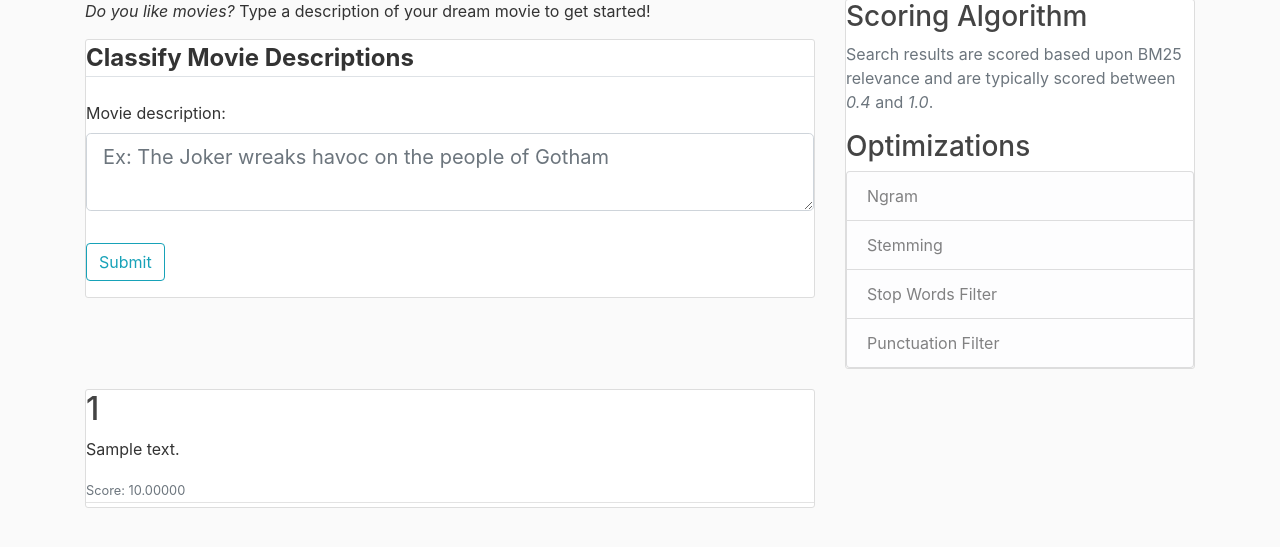
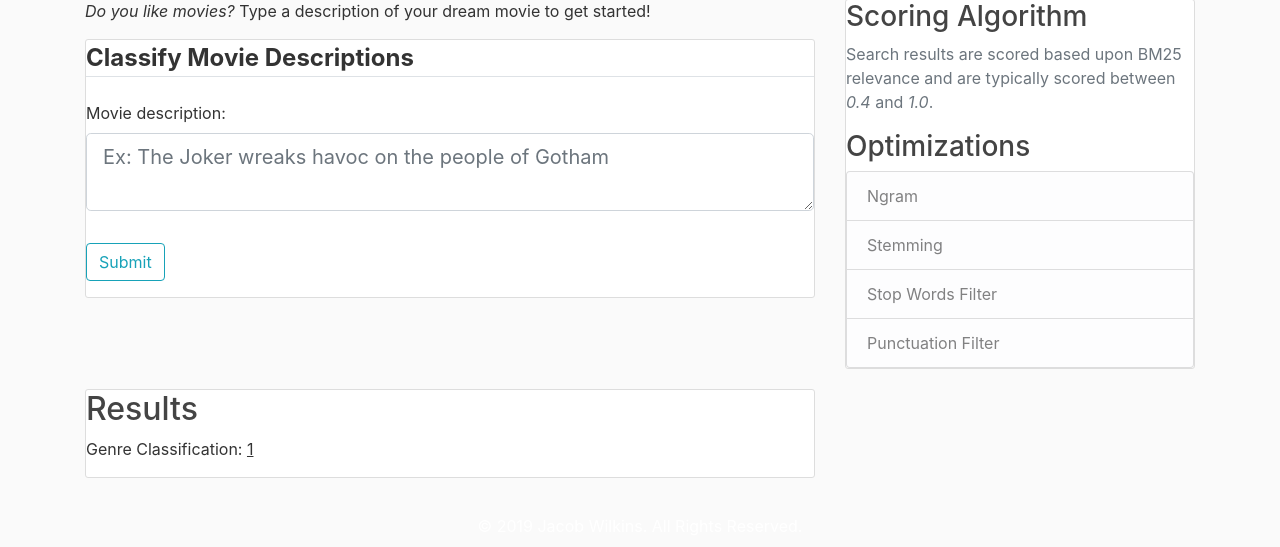
Before and after one commit to JacobAWilkins/Movifier, a Flask app: template templates/classify.html in a window 1280 px wide. Shown: the part 81-628 px from the top of the page. Run offline with Flask 2, Linux system fonts and the light colour scheme; the template is opened without the code that fills it: values that come from a table or form of the project are taken from there, most other values are stand-ins (such as "Sample title", 1, 10 or a date in 2020); parts of the project's set-up code (start-up, migrations or seed data) failed here and were passed over; some libraries are stand-ins or nearby versions.

Commit message:
Update classify.html

```diff
--- a/templates/classify.html
+++ b/templates/classify.html
@@ -21,6 +21,7 @@
             <div class="navbar-nav mr-auto">
               <a class="nav-item nav-link" href="{{ url_for('home') }}">Home</a>
 							<a class="nav-item nav-link" href="{{ url_for('classify') }}">Classify</a>
+							<a class="nav-item nav-link" href="{{ url_for('caption') }}">Caption</a>
             </div>
           </div>
         </div>
@@ -76,16 +77,13 @@
 					</div>
 				</div>
 			</div>
-    	{% for movie in movies %}
+    	{% for res in classifyRes %}
 			<div class="row">
 				<div class="col-md-8">
 					<article class="media content-section">
 						<div class="media-body">
-							<h2><a class="article-title" href="#">{{ movie.id }}</a></h2>
-							<p class="article-content">{{ movie.text|safe }}</p>
-							<div class="article-metadata">
-								<small class="text-muted">Score: {{ '%0.5f'|format(movie.score) }}</small>
-							</div>
+							<h2>Results</h2>
+							<p class="article-content">Genre Classification: <u>{{ res[0] }}</u></p>
 						</div>
 					</article>
 				</div>
```
